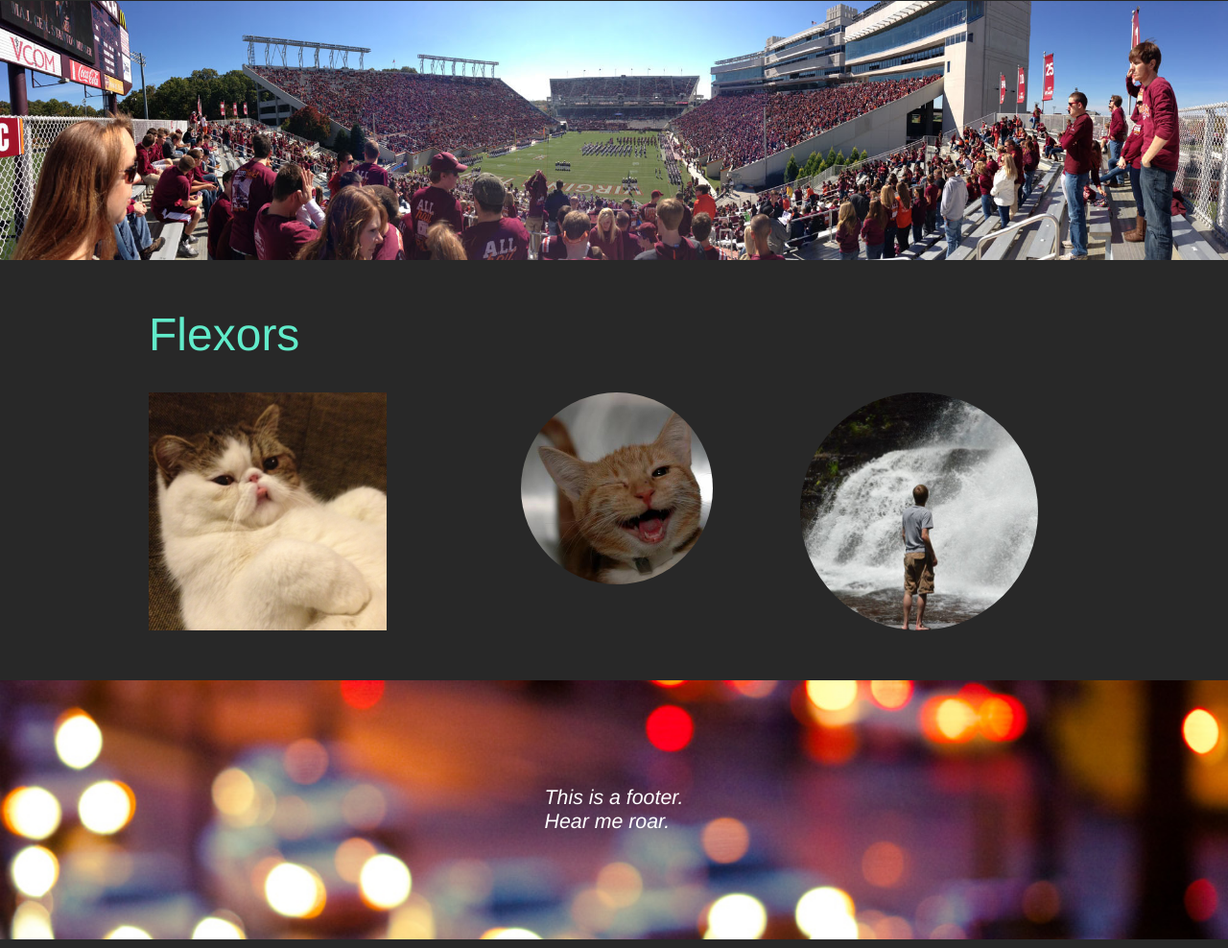
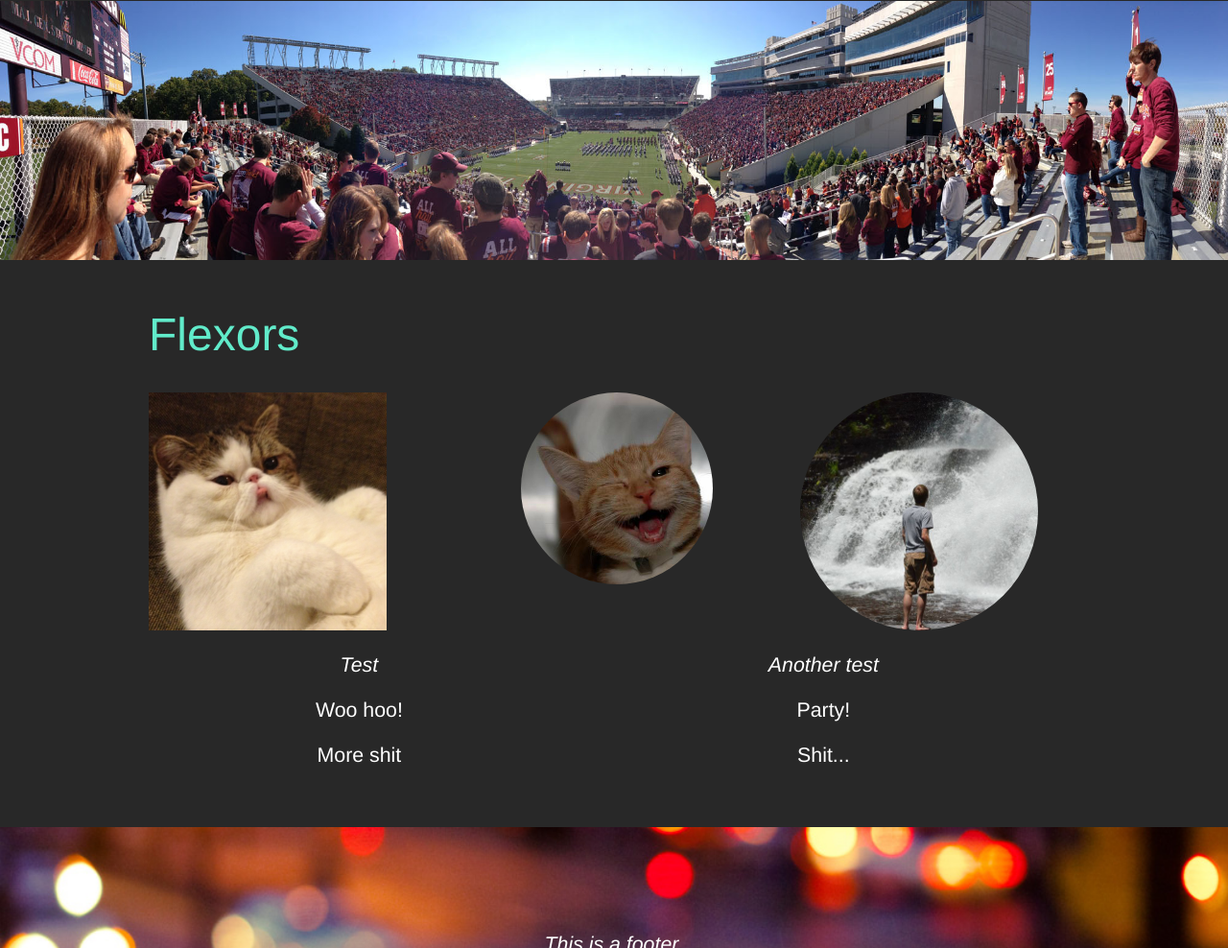
Before and after one commit to jballands/Business-Casual, a plain HTML site: page sample.html in a window 1280 px wide. Shown: the part 1812-2800 px from the top of the page at 96% size. Drawn offline with nearby package versions, Linux system fonts and the light colour scheme; files that its build step writes are made by us from their sources.

Commit message:
Got started on tables

```diff
--- a/less/business-casual.less
+++ b/less/business-casual.less
@@ -11,6 +11,7 @@
 @import "flexors.less";
 @import "heroes.less";
 @import "navigation-bar.less";
-@import "well.less";
-@import "image.less";
-@import "button.less";
+@import "wells.less";
+@import "images.less";
+@import "buttons.less";
+@import "tables.less";
--- a/less/button.less
+++ b/less/buttons.less
@@ -19,16 +19,17 @@ a.button {
 
     padding: (@button-gutter-vertical / 2) (@button-gutter-horizontal / 2);
     font-size: @font-size-normal;
-    border: 1 solid @white;
+    border: 1 solid @teal;
     border-radius: @button-round-edge;
 
-    color: @white;
+    color: @teal;
     font-size: @font-size-normal;
     font-style: normal;
     font-weight: @font-light;
 
     &:hover {
         background-color: @white;
+        border: 1 solid @white;
         color: @even-darker-gray;
     }
 
--- a/less/image.less
+++ b/less/images.less
@@ -1,5 +1,5 @@
 /*
- *  image.less
+ *  images.less
  *  Contains styling required for images in Business
  *  Casual.
  *
--- a/less/scaffolding.less
+++ b/less/scaffolding.less
@@ -37,6 +37,7 @@
 @font-size-normal:        16pt;
 @font-size-small:         12pt;
 @font-size-code:          14pt;
+@line-height:             @font-size-normal;
 
 /*
  *  Flexor stuff
@@ -74,6 +75,11 @@
 @large-button-gutter-horizontal: 30;
 
 /*
+ *  Table stuff
+ */
+@table-cell-padding: 10;
+
+/*
  *  Other
  */
 @border-thickness: 1;
--- /dev/null
+++ b/less/tables.less
@@ -0,0 +1,87 @@
+/*
+ *  tables.less
+ *  Contains styling required for tables in Business
+ *  Casual.
+ *
+ *  (C)2013 Jonathan Ballands
+ */
+
+table {
+    width: 100%;
+    margin-bottom: @line-height;
+
+    border: 1 solid @white;
+    border-radius: @button-round-edge;
+
+    // Cells
+    thead, tbody, tfoot {
+        tr {
+            th, td {
+                padding: @table-cell-padding;
+                // line-height: @line-height;
+                vertical-align: top;
+                border-top: 1 solid @white;
+                border-right: 1 solid @white;
+
+                font-style: normal;
+                font-family: @font-family-sans-serif;
+                font-weight: @font-light;
+                font-size: @font-size-normal;
+            }
+            th:last-child {
+                vertical-align: bottom;
+                border-right: 0;
+            }
+        }
+        tr:first-child {
+            th, td {
+                padding: @table-cell-padding;
+                // line-height: @line-height;
+                vertical-align: top;
+                border-top: 0;
+                border-right: 1 solid @white;
+            }
+            th:last-child {
+                vertical-align: bottom;
+                border-right: 0;
+            }
+        }
+    }
+
+    // Align for headings
+    thead {
+        tr {
+            th {
+                vertical-align: bottom;
+                border-bottom: 2 solid @white;
+                border-right: 1 solid @white;
+
+                font-weight: @font-medium;
+                font-style: italic;
+            }
+            th:last-child {
+                vertical-align: bottom;
+                border-bottom: 2 solid @white;
+                border-right: 0;
+            }
+        }
+    }
+
+    // No top border
+    thead:first-child {
+        tr:first-child {
+            th, td {
+                border-top: 0;
+            }
+        }
+    }
+
+    // Multiple tbodies
+    tbody + tbody {
+        border-top: 2 solid @white;
+    }
+
+    .table {
+        background-color: @gray;
+    }
+}
--- a/less/well.less
+++ b/less/wells.less
@@ -1,5 +1,5 @@
 /*
- *  well.less
+ *  wells.less
  *  Contains styling for wells.
  *
  *  (C)2013 Jonathan Ballands
--- a/sample.html
+++ b/sample.html
@@ -50,7 +50,7 @@
                     Column 2.
                 </div>
                 <div class="column-4">
-                    <a class="button">Button</a>
+                    This is a button: <a class="button">Button</a>
                 </div>
                 <div class="column-4">
                     <div class="well code">
@@ -107,6 +107,25 @@
                 </div>
             </div>
 
+            <table>
+                <thead>
+                    <tr>
+                        <th>Test</th>
+                        <th>Another test</th>
+                    </tr>
+                </thead>
+                <tbody>
+                    <tr>
+                        <th>Woo hoo!</th>
+                        <th>Party!</th>
+                    </tr>
+                    <tr>
+                        <th>More shit</th>
+                        <th>Shit...</th>
+                    </tr>
+                </tbody>
+            </table>
+
         </div>
 
         <div class="sidekick-unit">
```
